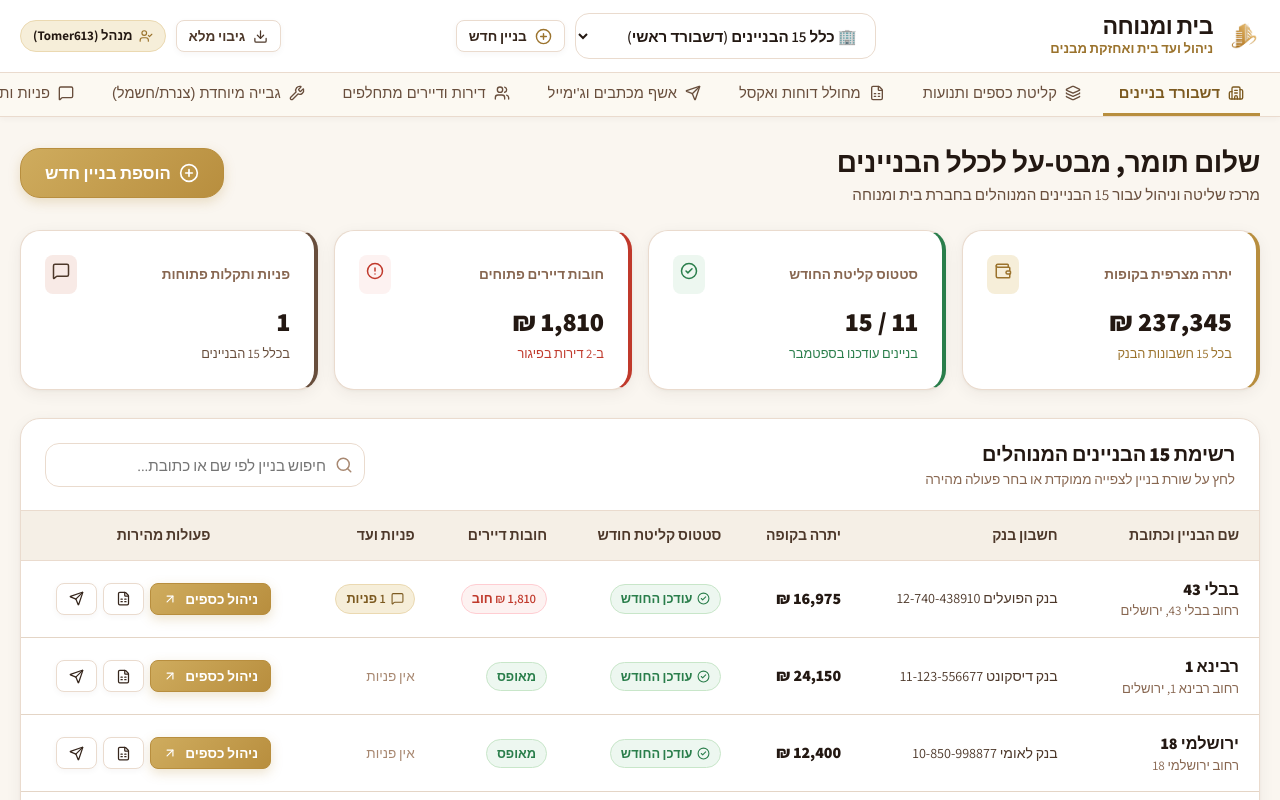
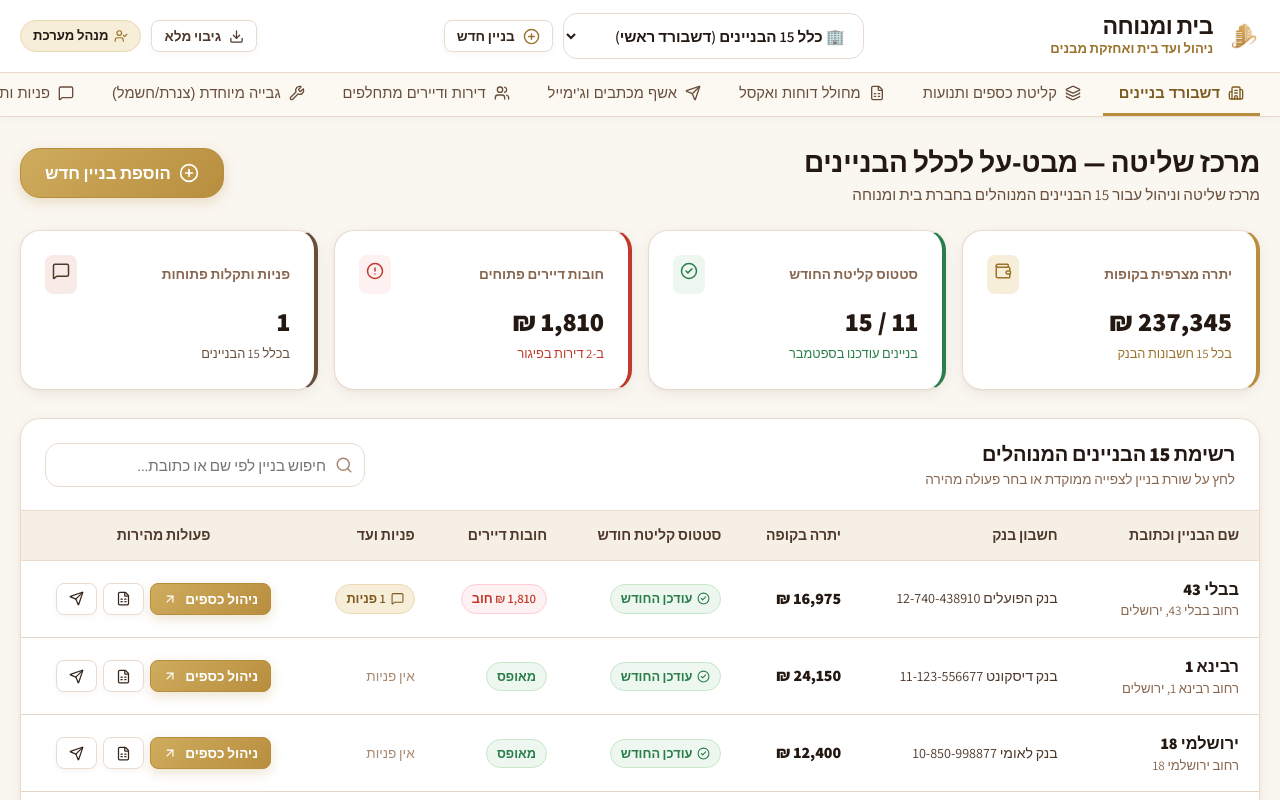
Before and after one commit to Tomer613/bait-umnucha, a React (Vite) app: page / in a window 1280 px wide. Shown: the top 800 px of the page. Built offline with nearby package versions, Linux system fonts and the light colour scheme; a web font is replaced by a local one.

Commit message:
chore: replace personalized developer names with generic client management roles

```diff
--- a/src/components/IssuesTracker.jsx
+++ b/src/components/IssuesTracker.jsx
@@ -68,7 +68,7 @@ export default function IssuesTracker() {
     e.preventDefault();
     if (!commentReplyText.trim() || !activeIssue) return;
 
-    addIssueComment(currentBuilding.id, activeIssue.id, "מנהל החברה (Tomer613)", commentReplyText.trim());
+    addIssueComment(currentBuilding.id, activeIssue.id, "מנהל החברה", commentReplyText.trim());
     setCommentReplyText('');
   };
 
--- a/src/components/MasterDashboard.jsx
+++ b/src/components/MasterDashboard.jsx
@@ -373,7 +373,7 @@ export default function MasterDashboard({ onOpenAddBuilding }) {
       }}>
         <div>
           <h2 style={{ fontSize: '1.75rem', fontWeight: 800, color: 'var(--color-brown-900)' }}>
-            שלום תומר, מבט-על לכלל הבניינים
+            מרכז שליטה — מבט-על לכלל הבניינים
           </h2>
           <p style={{ color: 'var(--color-brown-600)', fontSize: '0.95rem' }}>
             מרכז שליטה וניהול עבור {buildings.length} הבניינים המנוהלים בחברת בית ומנוחה
--- a/src/components/Navbar.jsx
+++ b/src/components/Navbar.jsx
@@ -157,7 +157,7 @@ export default function Navbar({ onOpenAddBuilding }) {
             color: 'var(--color-brown-900)'
           }}>
             <UserCheck size={14} color="var(--color-gold-600)" />
-            <span>מנהל (Tomer613)</span>
+            <span>מנהל מערכת</span>
           </div>
         </div>
       </div>
```
